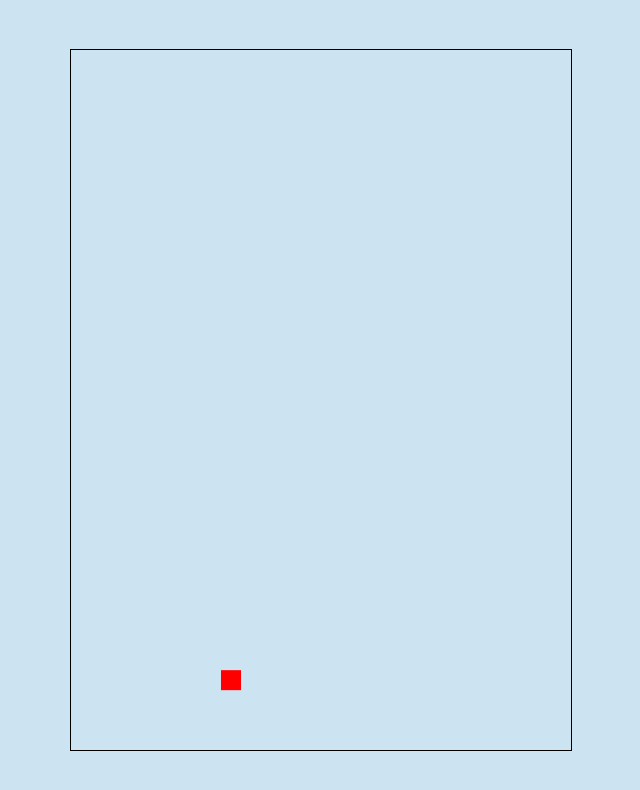
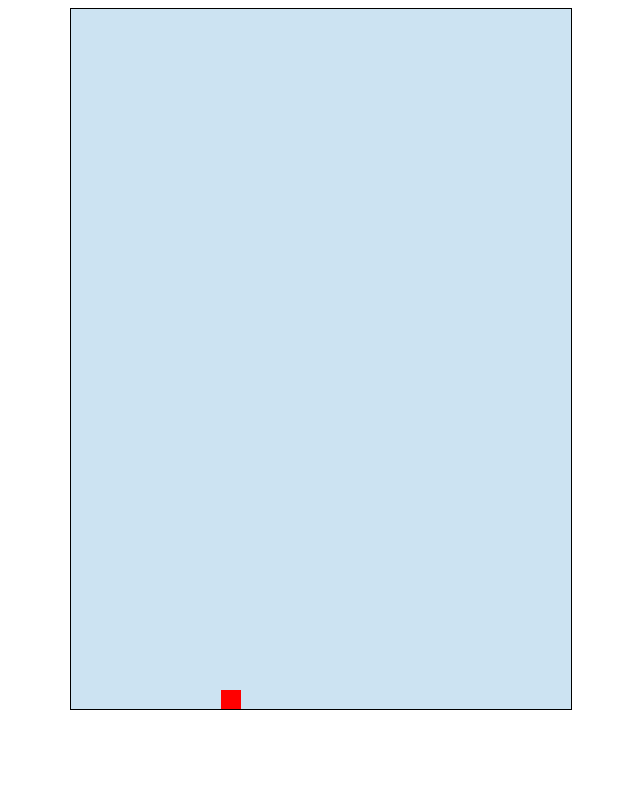
Before and after one commit to palavrasetics/flappybirdclonehtml, a plain HTML site: page index.html in a window 1280 px wide. Shown: the whole page, without its empty margins (319-959 px from the left). Drawn offline with Linux system fonts and the light colour scheme.

Commit message:
Update index.html

```diff
--- a/index.html
+++ b/index.html
@@ -3,31 +3,27 @@
 <head>
     <title>Flappy Bird Clone</title>
     <style>
-        body {
-            display: flex;
-            justify-content: center;
-            align-items: center;
-            height: 100vh;
-            margin: 0;
-            background-color: #cce3f2;
-        }
         canvas {
             display: block;
+            margin: auto;
             background-color: #cce3f2;
             border: 1px solid black;
         }
     </style>
 </head>
 <body>
-    <canvas id="gameCanvas" width="500" height="700"></canvas>
+    <canvas id="gameCanvas"></canvas>
+
     <script>
         const canvas = document.getElementById('gameCanvas');
         const ctx = canvas.getContext('2d');
+        canvas.width = 500;
+        canvas.height = 700;
 
         class Bird {
             constructor() {
                 this.x = 150;
-                this.y = canvas.height / 2;
+                this.y = 200;
                 this.vy = 0;
                 this.width = 20;
                 this.height = 20;
@@ -35,22 +31,21 @@
             }
 
             update() {
-                let curve = Math.sin(angle) * 20;
-                if (this.y > canvas.height - (this.height * 3) + curve) {
-                    this.y = canvas.height - (this.height * 3) + curve;
+                if (this.y > canvas.height - this.height) {
+                    this.y = canvas.height - this.height;
                     this.vy = 0;
                 } else {
                     this.vy += this.weight;
-                    this.vy *= 0.9;
                     this.y += this.vy;
                 }
 
                 if (this.y < 0 + this.height) {
-                    this.y = 0 + this.height;
+                    this.y = this.height;
                     this.vy = 0;
                 }
 
                 if (spacePressed && this.y > this.height * 3) this.flap();
+                this.draw();
             }
 
             draw() {
@@ -65,27 +60,24 @@
 
         const bird = new Bird();
         let spacePressed = false;
-        let angle = 0;
-        let frame = 0;
 
-        function handleKeyDown(e) {
+        window.addEventListener('keydown', function(e) {
             if (e.code === 'Space') spacePressed = true;
+        });
+
+        window.addEventListener('keyup', function(e) {
+            if (e.code === 'Space') spacePressed = false;
+        });
+
+        function handleObstacles() {
+            // Handle obstacles
         }
-
-        function handleKeyUp(e) {
-            if (e.code === 'Space') spacePressed = false;
-        }
-
-        window.addEventListener('keydown', handleKeyDown);
-        window.addEventListener('keyup', handleKeyUp);
 
         function animate() {
             ctx.clearRect(0, 0, canvas.width, canvas.height);
             bird.update();
-            bird.draw();
+            handleObstacles();
             requestAnimationFrame(animate);
-            angle += 0.12;
-            frame++;
         }
 
         animate();
```
